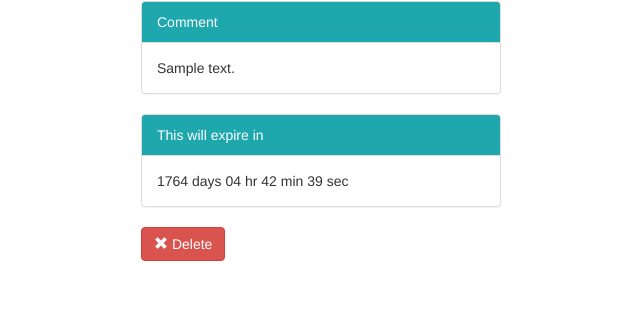
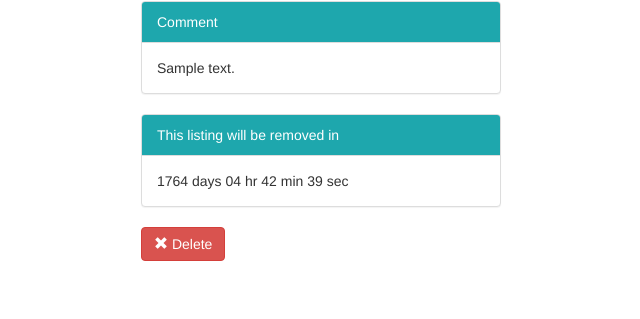
Before and after one commit to MichaelThessel/pwx, a PHP site: template src/App/views/view_password.twig in a window 1280 px wide. Shown: the part 319-638 px from the top of the page, without its empty margins (319-959 px from the left). Run offline with PHP 8.4, Linux system fonts and the light colour scheme; the template is opened without the code that fills it: most values are stand-ins (such as "Sample title", 1, 10 or a date in 2020); some libraries are stand-ins or nearby versions.

Commit message:
Changed field label

```diff
--- a/src/App/views/view_password.twig
+++ b/src/App/views/view_password.twig
@@ -29,7 +29,7 @@
           </div>
         {% endif %}
         <div class="panel panel-default">
-          <div class="panel-heading">This will expire in</div>
+          <div class="panel-heading">This listing will be removed in</div>
           <div class="panel-body">
             <div id="expires" data-expires={{ expires }}></div>
           </div>
```
